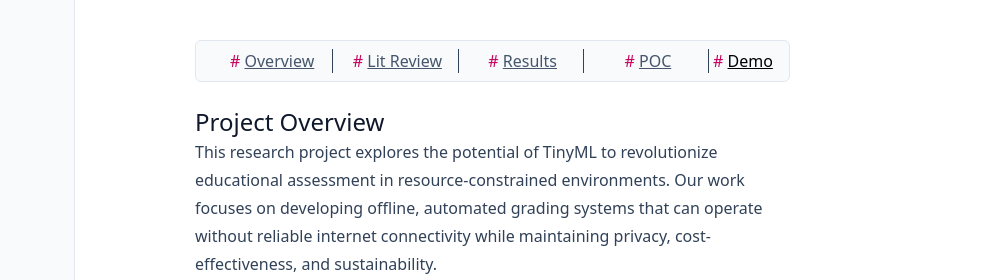
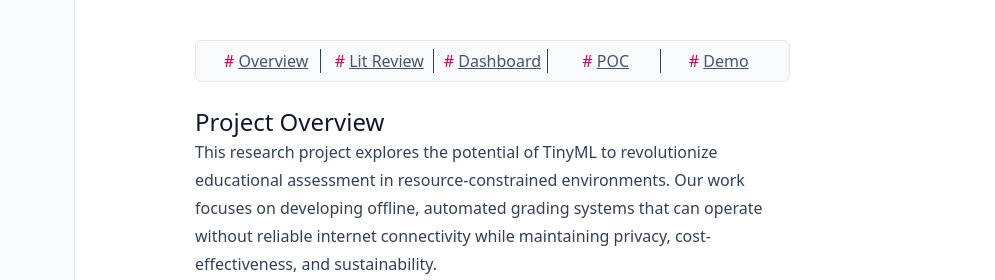
Before and after one commit to cs8903-fall-2025/project, an Astro site in the folder apps/website/: page / in a window 1280 px wide. Shown: the top 280 px of the page, 285-1280 px from the left. Built offline with nearby package versions, Linux system fonts and the light colour scheme; Astro itself is replaced by a stand-in of ours.

Commit message:
Refactor table of contents

```diff
--- /dev/null
+++ b/apps/website/src/components/TableOfContents.astro
@@ -0,0 +1,15 @@
+---
+const { links } = Astro.props
+const lastLinkIndex = links.length - 1
+---
+
+<nav aria-label="Table of Contents" class="mb-6">
+  <div class="bg-slate-50 dark:bg-slate-800 border-slate-200 dark:border-slate-700 border flex gap-1 rounded-md py-2 px-4">
+    {links.map((link: { href: string, label: string }, index: number) => (
+        <a class:list={[index !== lastLinkIndex && 'border-r', 'border-slate-700 flex-1 text-center text-slate-600 dark:text-slate-400']} href={link.href}>
+          <span class="text-pink-700 dark:text-pink-300">#</span>
+          <span class="underline">{link.label}</span>
+        </a>
+    ))}
+  </div>
+</nav>
--- a/apps/website/src/pages/index.astro
+++ b/apps/website/src/pages/index.astro
@@ -1,19 +1,20 @@
 ---
 import Section from '../components/Section.astro'
+import TableOfContents from '../components/TableOfContents.astro'
 
 import Layout from '../layouts/Layout.astro'
 ---
 
 <Layout title="Disconnect, but smart" subtitle="TinyML for sustainable AI deployment">
-  <nav aria-label="Table of Contents" class="mb-6">
-    <div class="bg-slate-50 dark:bg-slate-800 border-slate-200 dark:border-slate-700 border flex gap-1 rounded-md py-2 px-4">
-      <a class="border-r border-slate-700 flex-1 text-center text-slate-600 dark:text-slate-400" href="#overview"><span class="text-pink-700 dark:text-pink-300">#</span> <span class="underline">Overview</span></a>
-      <a class="border-r border-slate-700 flex-1 text-center text-slate-600 dark:text-slate-400" href="#literature-review"><span class="text-pink-700 dark:text-pink-300">#</span> <span class="underline">Lit Review</span></a>
-      <a class="border-r border-slate-700 flex-1 text-center text-slate-600 dark:text-slate-400" href="#dashboard"><span class="text-pink-700 dark:text-pink-300">#</span> <span class="underline">Results</span></a>
-      <a class="border-r border-slate-700 flex-1 text-center text-slate-600 dark:text-slate-400" href="#proof-of-concept"><span class="text-pink-700 dark:text-pink-300">#</span> <span class="underline">POC</span></a>
-      <a class="flex-1 text-center text-slate-600 dark:text-slate-400" href="#demo" class="nav-link"><span class="text-pink-700 dark:text-pink-300">#</span> <span class="underline">Demo</span></a>
-    </div>
-  </nav>
+  <TableOfContents links={
+    [
+      {href: '#overview', label: 'Overview' },
+      {href: '#literature-review', label: 'Lit Review'},
+      {href: '#dashboard', label: 'Dashboard'},
+      {href: '#proof-of-concept', label: 'POC'},
+      {href: '#demo', label: 'Demo'},
+    ]
+  } />
 
   <main class="space-y-8">
     <Section id="overview" title="Project Overview">
@@ -55,16 +56,16 @@
       </ul>
     </Section>
 
+    <Section id="dashboard" title="Results Dashboard" status="coming soon">
+      <p>We are a developing a literature review results dashboard to present device cost range, power consumption, and TinyML applications.</p>
+    </Section>
+
     <Section id="proof-of-concept" title="Proof of Concept" status="in progress">
         <p>We are developing a functional demonstration of automated grading using TinyML/Edge AI devices. The system captures images of student homework, converts handwriting to text using OCR, and evaluates responses against predefined rubric in offline mode with modest computational resources.</p>
     </Section>
 
-    <Section id="dashboard" title="Results Dashboard" status="coming soon">
-      <p>Literature Review Results Dashboard - Device Cost Range, Power Consumption, TinyML Applications</p>
-    </Section>
-
     <Section id="demo" title="Demo Video" status="coming soon">
-      <p>Upload a sample homework image and see real-time OCR processing and rubric-based evaluation.</p>
+      <p>A demo video of the proof of concept will demonstrate ingesting a sample homework image and seeing real-time OCR processing and rubric-based evaluation.</p>
     </Section>
   </main>
 </Layout>
```
